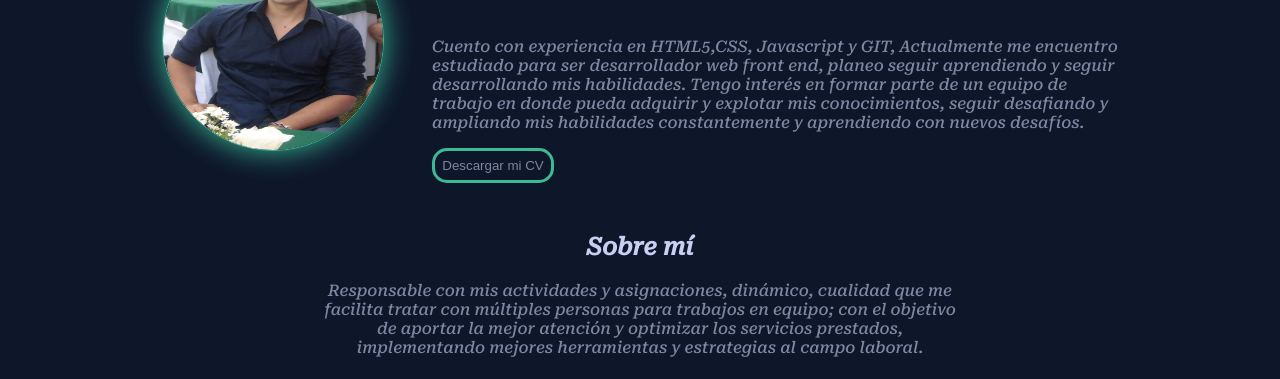
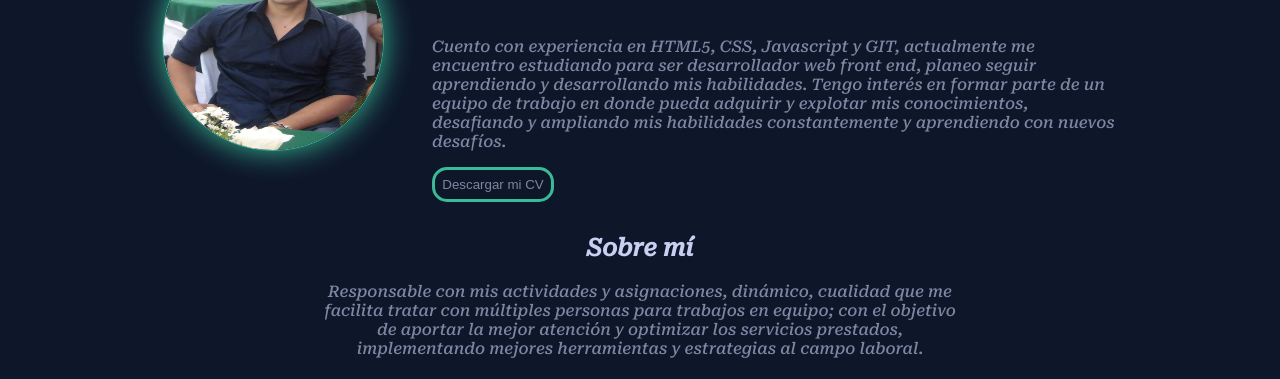
Before and after one commit to echetoxsar/PaginaPersonal, a plain HTML site: page index.html in a window 1280 px wide. Shown: the part 204-583 px from the top of the page. Drawn offline with Linux system fonts and the light colour scheme.

Commit message:
correccion del texto

```diff
--- a/index.html
+++ b/index.html
@@ -33,7 +33,7 @@
             <article id="intro">
                 <span>Hola, mi nombre es</span>
                 <h1>Daniel Echeto.</h1>
-                <p>Cuento con experiencia en HTML5,CSS, Javascript y GIT, Actualmente me encuentro estudiado para ser desarrollador web front end, planeo seguir aprendiendo y seguir desarrollando mis habilidades. Tengo interés en formar parte de un equipo de trabajo en donde pueda adquirir y explotar mis conocimientos, seguir desafiando y ampliando mis habilidades constantemente y aprendiendo con nuevos desafíos.
+                <p>Cuento con experiencia en HTML5, CSS, Javascript y GIT, actualmente me encuentro estudiando para ser desarrollador web front end, planeo seguir aprendiendo y desarrollando mis habilidades. Tengo interés en formar parte de un equipo de trabajo en donde pueda adquirir y explotar mis conocimientos, desafiando y ampliando mis habilidades constantemente y aprendiendo con nuevos desafíos.
                 </p>
                 <a href="https://drive.google.com/file/d/1C-bN9yMbboFXh30RV9jeKKBrCc7nCs5u/view?usp=share_link" target="_blank"><button id="cv">Descargar mi CV</button></a>
             </article>
```
